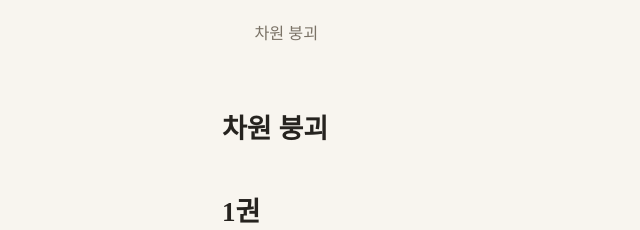
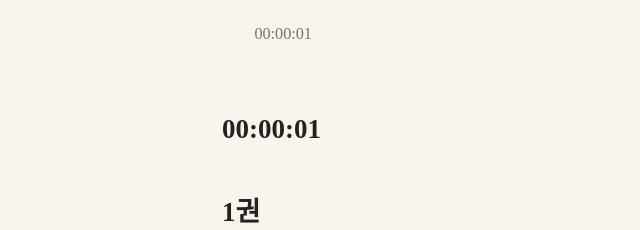
Before and after one commit to kangkkang/writer_s1_public, a Jekyll site: the page built from index.md, in a window 1280 px wide. Shown: the top 230 px of the page, without its empty margins (94-734 px from the left). Built offline with Jekyll 4.4.1, drawn with Linux system fonts in a browser that asks for light colours.

Commit message:
Update from https://github.com/kangkkang/writer_s1/commit/6eabc2fa609b67b7d8c86e588d0082136507c82e

```diff
--- a/_config.yml
+++ b/_config.yml
@@ -1,6 +1,6 @@
 # 공개 저장소(writer_s1_public)를 GitHub Pages로 읽게 하는 설정.
 # 이 폴더는 동기화 액션이 원고 사본(public_out)에 덧붙인다 — 공개 저장소에서 직접 고치면 다음 동기화 때 지워진다.
-title: 차원 붕괴
+title: '00:00:01'
 lang: ko
 markdown: kramdown
 kramdown:
--- a/index.md
+++ b/index.md
@@ -1,8 +1,8 @@
 ---
-title: 차원 붕괴
+title: '00:00:01'
 ---
 
-# 차원 붕괴
+# 00:00:01
 
 ## 1권
 
```
Also changed, not shown: README.md.
